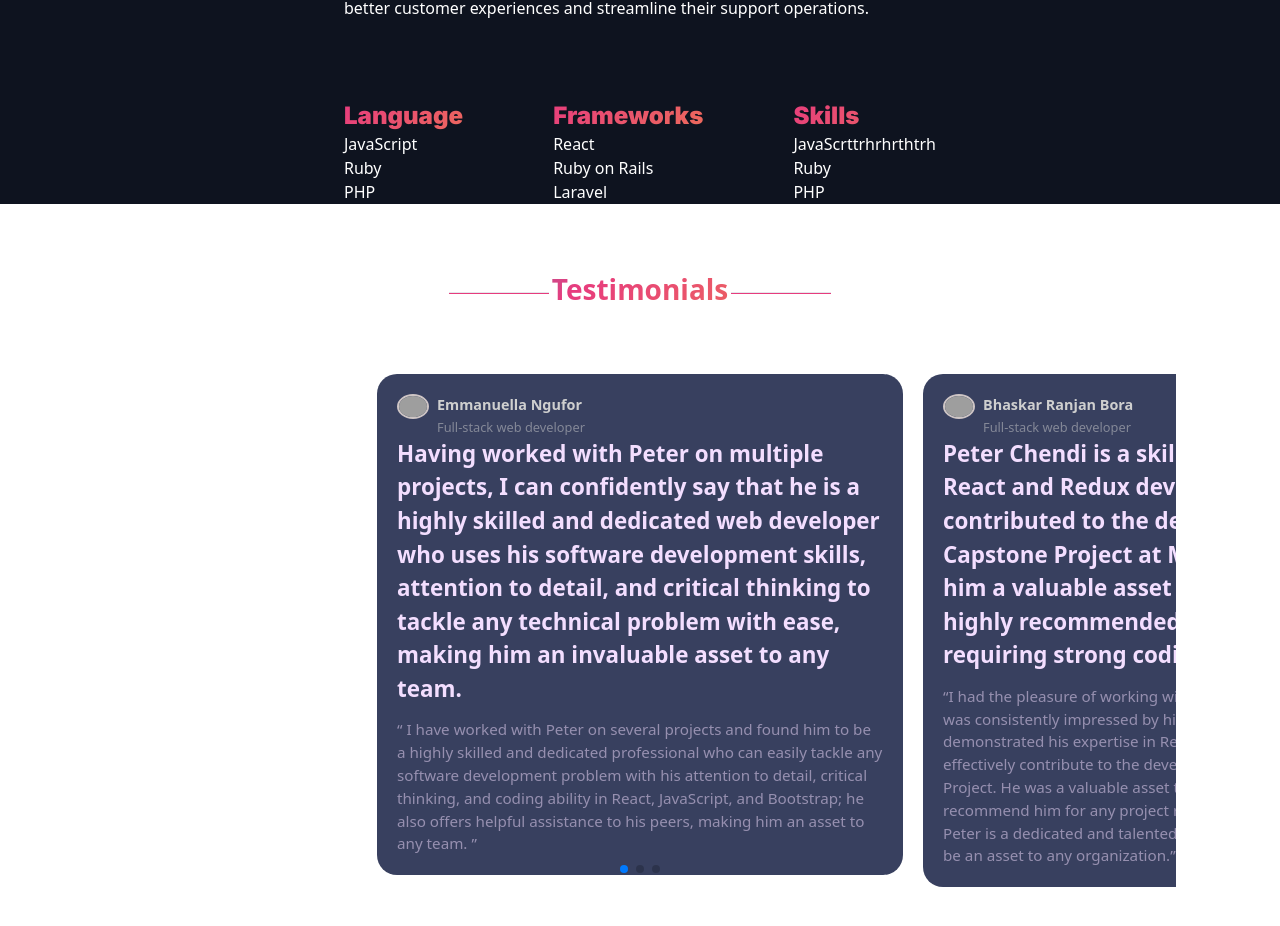
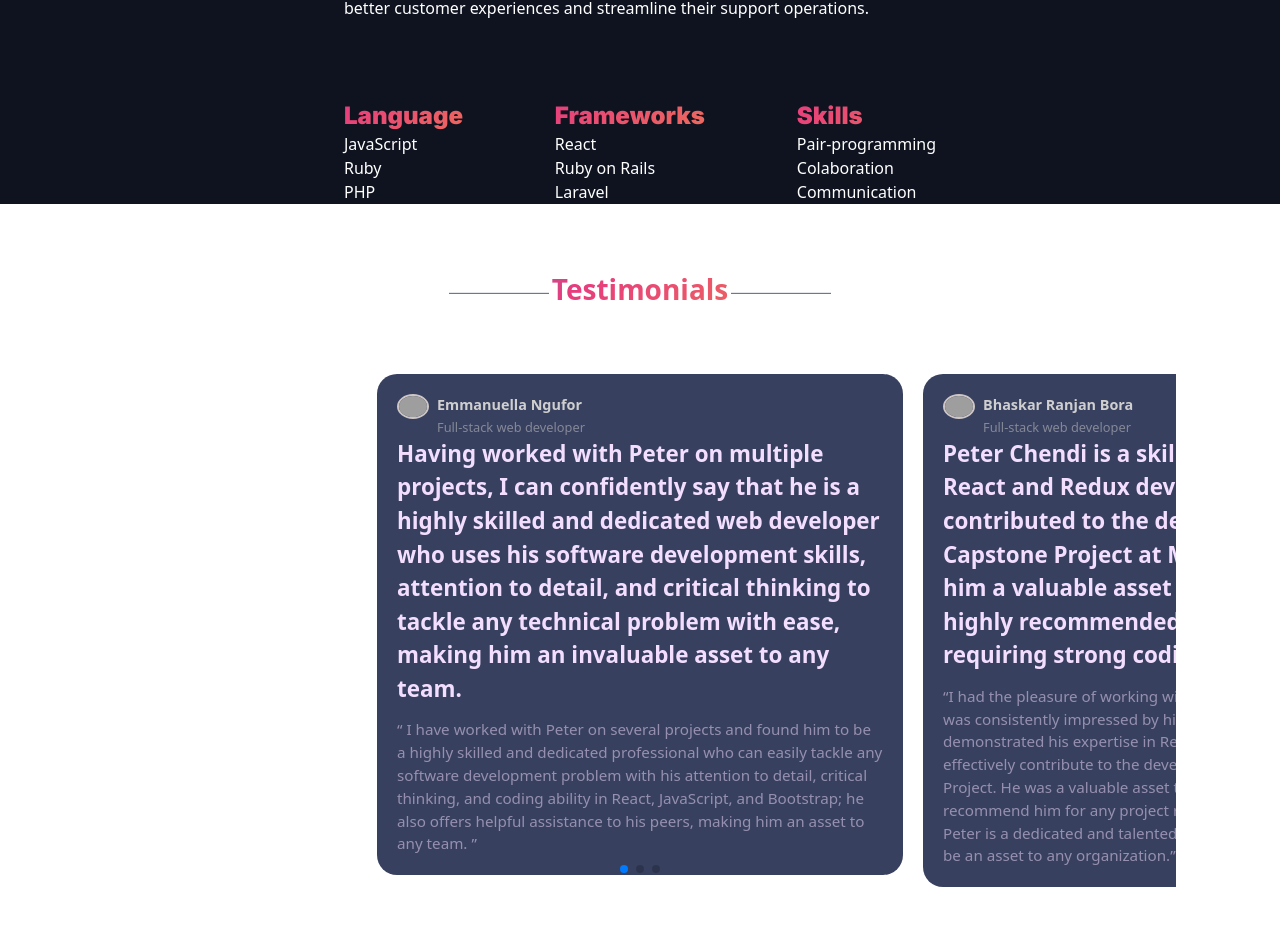
Before and after one commit to anyepeter/portfolio, a React (Vite) app: page / in a window 1280 px wide. Shown: the part 3391-4317 px from the top of the page. Built offline with nearby package versions, Linux system fonts and the light colour scheme; grey boxes are pictures that could not be loaded.

Commit message:
add skills

```diff
--- a/src/components/about/about.jsx
+++ b/src/components/about/about.jsx
@@ -51,9 +51,9 @@ const About = () => {
                 <div>
                     <h3 className='skill-title'>Skills</h3>
                     <ul>
-                        <li>JavaScrttrhrhrthtrh</li>
-                        <li>Ruby</li>
-                        <li>PHP</li>
+                        <li>Pair-programming</li>
+                        <li>Colaboration</li>
+                        <li>Communication</li>
                     </ul>
                 </div>
             </div>
```
